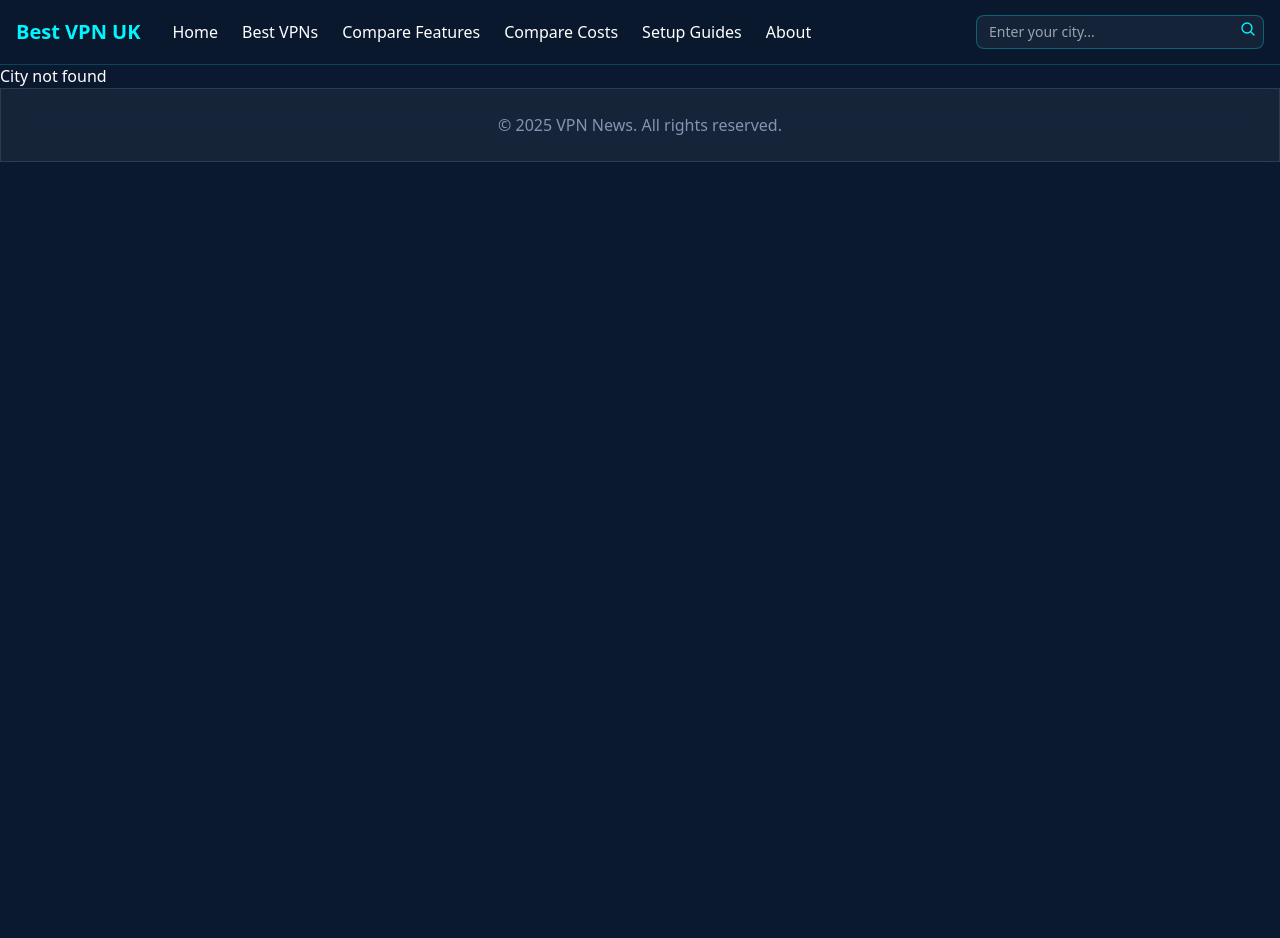
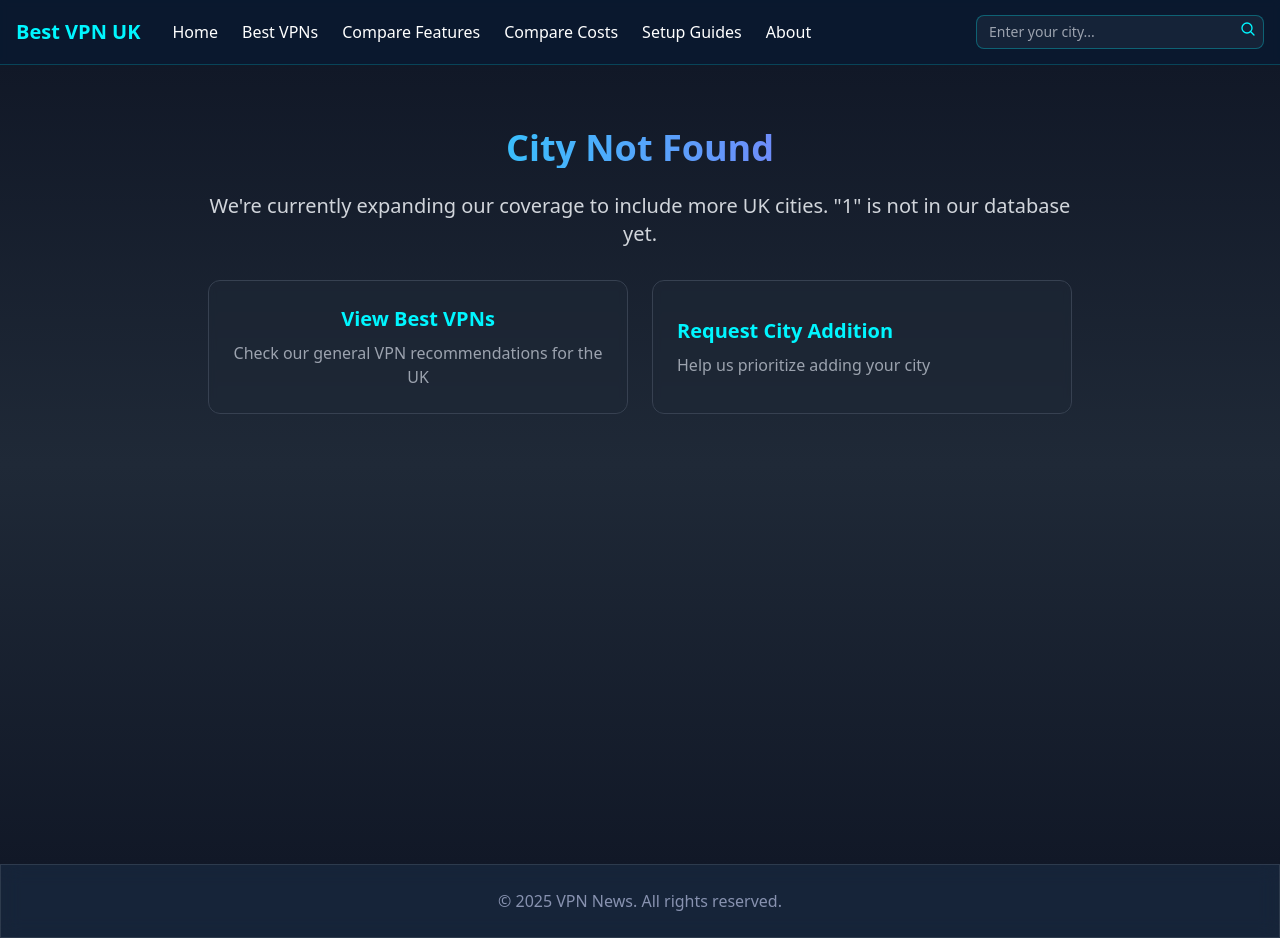
Before and after one commit to GergulasBalint/bestvpn, a React (Vite) app: page /city/1 in a window 1280 px wide. Before the commit this address had no page. Before the commit the page ends 800 px from the top, so only its background shows below. Built offline with nearby package versions, Linux system fonts and the light colour scheme.

Commit message:
city remake again

```diff
--- /dev/null
+++ b/src/components/CityNotFound.tsx
@@ -0,0 +1,144 @@
+import { useState } from 'react';
+import { Link } from 'react-router-dom';
+
+interface CityRequestFormData {
+  cityName: string;
+  region: string;
+  email?: string;
+  additionalInfo?: string;
+}
+
+const CityNotFound: React.FC<{ searchedCity: string }> = ({ searchedCity }) => {
+  const [showForm, setShowForm] = useState(false);
+  const [formData, setFormData] = useState<CityRequestFormData>({
+    cityName: searchedCity,
+    region: '',
+    email: '',
+    additionalInfo: ''
+  });
+  const [submitted, setSubmitted] = useState(false);
+
+  const handleSubmit = (e: React.FormEvent) => {
+    e.preventDefault();
+    // Here you would typically send this data to your backend
+    console.log('City request submitted:', formData);
+    setSubmitted(true);
+  };
+
+  return (
+    <div className="min-h-screen bg-gradient-to-b from-gray-900 via-gray-800 to-gray-900">
+      <div className="max-w-4xl mx-auto px-4 py-16">
+        <div className="text-center mb-12">
+          <h1 className="text-4xl font-bold mb-6 bg-gradient-to-r from-cyber-blue to-purple-500 text-transparent bg-clip-text">
+            City Not Found
+          </h1>
+          <p className="text-xl text-gray-300 mb-8">
+            We're currently expanding our coverage to include more UK cities.
+            "{searchedCity}" is not in our database yet.
+          </p>
+
+          <div className="grid grid-cols-1 md:grid-cols-2 gap-6 mb-12">
+            <Link
+              to="/best-vpns"
+              className="bg-gray-800/50 backdrop-blur-sm p-6 rounded-xl border border-gray-700 hover:border-cyber-blue/50 transition-all duration-300"
+            >
+              <h3 className="text-xl font-semibold text-cyber-blue mb-2">
+                View Best VPNs
+              </h3>
+              <p className="text-gray-400">
+                Check our general VPN recommendations for the UK
+              </p>
+            </Link>
+
+            <button
+              onClick={() => setShowForm(!showForm)}
+              className="bg-gray-800/50 backdrop-blur-sm p-6 rounded-xl border border-gray-700 hover:border-cyber-blue/50 transition-all duration-300 text-left w-full"
+            >
+              <h3 className="text-xl font-semibold text-cyber-blue mb-2">
+                Request City Addition
+              </h3>
+              <p className="text-gray-400">
+                Help us prioritize adding your city
+              </p>
+            </button>
+          </div>
+        </div>
+
+        {showForm && !submitted && (
+          <div className="bg-gray-800/50 backdrop-blur-sm rounded-xl border border-gray-700 p-8">
+            <h2 className="text-2xl font-semibold text-cyber-blue mb-6">
+              Request City Addition
+            </h2>
+            <form onSubmit={handleSubmit} className="space-y-6">
+              <div>
+                <label className="block text-gray-300 mb-2">City Name</label>
+                <input
+                  type="text"
+                  value={formData.cityName}
+                  onChange={(e) => setFormData({...formData, cityName: e.target.value})}
+                  className="w-full bg-gray-900/50 border border-gray-700 rounded-lg px-4 py-2 text-white"
+                  required
+                />
+              </div>
+
+              <div>
+                <label className="block text-gray-300 mb-2">Region</label>
+                <input
+                  type="text"
+                  value={formData.region}
+                  onChange={(e) => setFormData({...formData, region: e.target.value})}
+                  className="w-full bg-gray-900/50 border border-gray-700 rounded-lg px-4 py-2 text-white"
+                  placeholder="e.g., South East England"
+                  required
+                />
+              </div>
+
+              <div>
+                <label className="block text-gray-300 mb-2">Email (optional)</label>
+                <input
+                  type="email"
+                  value={formData.email}
+                  onChange={(e) => setFormData({...formData, email: e.target.value})}
+                  className="w-full bg-gray-900/50 border border-gray-700 rounded-lg px-4 py-2 text-white"
+                  placeholder="We'll notify you when your city is added"
+                />
+              </div>
+
+              <div>
+                <label className="block text-gray-300 mb-2">Additional Information</label>
+                <textarea
+                  value={formData.additionalInfo}
+                  onChange={(e) => setFormData({...formData, additionalInfo: e.target.value})}
+                  className="w-full bg-gray-900/50 border border-gray-700 rounded-lg px-4 py-2 text-white"
+                  rows={4}
+                  placeholder="Any specific VPN needs or concerns for your city?"
+                />
+              </div>
+
+              <button
+                type="submit"
+                className="w-full bg-cyber-blue text-gray-900 font-semibold py-3 rounded-lg hover:bg-cyber-blue/90 transition-colors"
+              >
+                Submit Request
+              </button>
+            </form>
+          </div>
+        )}
+
+        {submitted && (
+          <div className="bg-gray-800/50 backdrop-blur-sm rounded-xl border border-green-500/50 p-8 text-center">
+            <svg className="w-16 h-16 text-green-500 mx-auto mb-4" fill="none" stroke="currentColor" viewBox="0 0 24 24">
+              <path strokeLinecap="round" strokeLinejoin="round" strokeWidth={2} d="M5 13l4 4L19 7" />
+            </svg>
+            <h2 className="text-2xl font-semibold text-green-500 mb-4">Request Submitted!</h2>
+            <p className="text-gray-300">
+              Thank you for helping us improve our coverage. We'll review your request and add your city soon.
+            </p>
+          </div>
+        )}
+      </div>
+    </div>
+  );
+};
+
+export default CityNotFound;
--- a/src/pages/CityVPN.tsx
+++ b/src/pages/CityVPN.tsx
@@ -5,12 +5,15 @@ import { vpnData } from '../data/vpnData';
 import { getCity } from '../data/cityData';
 import VPNComparisonTable from '../components/VPNComparisonTable';
 import { Link } from 'react-router-dom';
+import CityNotFound from '../components/CityNotFound';
 
 const CityVPN: FC = () => {
   const { cityName } = useParams<{ cityName: string }>();
   const cityData = getCity(cityName || '');
 
-  if (!cityData) return <div>City not found</div>;
+  if (!cityData) {
+    return <CityNotFound searchedCity={cityName || ''} />;
+  }
 
   return (
     <>
```
